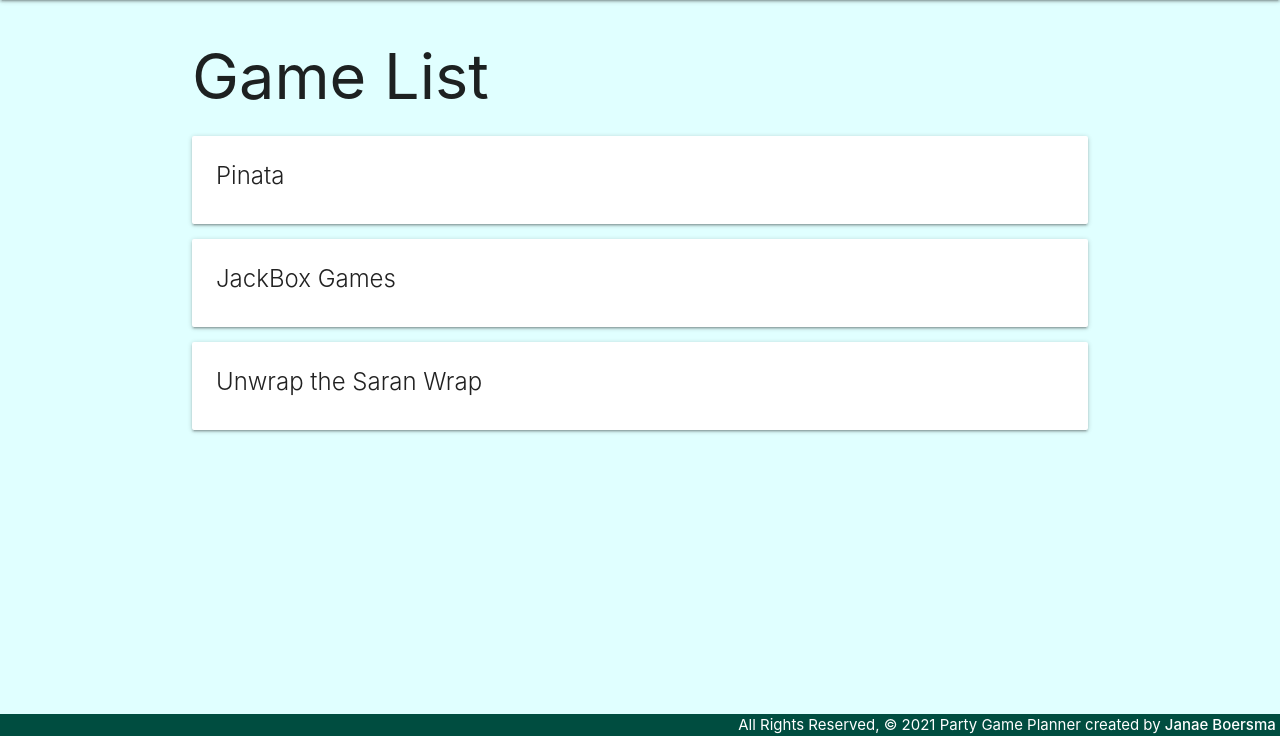
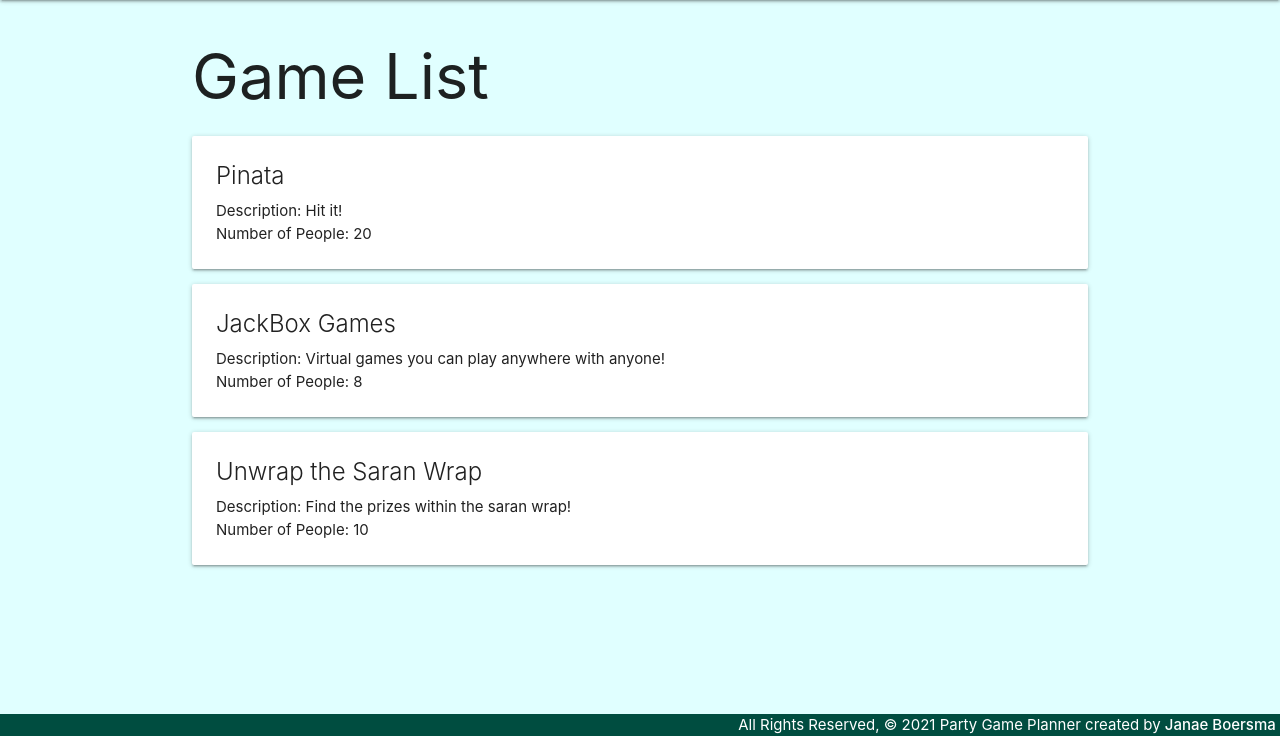
Before and after one commit to janae-b/partygameplanner, a Django app: page /games/ in a window 1280 px wide. Shown: the part 64-800 px from the top of the page. Run offline with Django 3.2, Linux system fonts and the light colour scheme.

Commit message:
Round out game traits

```diff
--- a/main_app/templates/games/index.html
+++ b/main_app/templates/games/index.html
@@ -7,13 +7,12 @@
   <div class="card">
     <div class="card-content">
       <span class="card-title">{{ game.name }}</span>
-      {% comment %} <p>Breed: {{ cat.breed }}</p>
-      <p>Description: {{ cat.description }}</p>
-      {% if cat.age > 0 %}
-        <p>Age: {{ cat.age }}</p>
+      <p>Description: {{ game.description }}</p>
+      {% if game.number > 0 %}
+        <p>Number of People: {{ game.number }}</p>
       {% else %}
-        <p>Age: Kitten</p>
-      {% endif %} {% endcomment %}
+        <p>Number: Who knows?</p>
+      {% endif %}
     </div>
   </div>
 {% endfor %}
--- a/main_app/views.py
+++ b/main_app/views.py
@@ -2,14 +2,15 @@ from django.shortcuts import render
 from django.http import HttpResponse
 
 class Game:
-  def __init__(self, name):
+  def __init__(self, name, description, number):
     self.name = name
-
+    self.description = description
+    self.number = number
 
 games = [
-  Game('Pinata'),
-  Game('JackBox Games'),
-  Game('Unwrap the Saran Wrap')
+  Game('Pinata', 'Hit it!', 20),
+  Game('JackBox Games', 'Virtual games you can play anywhere with anyone!', 8),
+  Game('Unwrap the Saran Wrap', 'Find the prizes within the saran wrap!', 10)
 ]
 
 def home(request):
```
